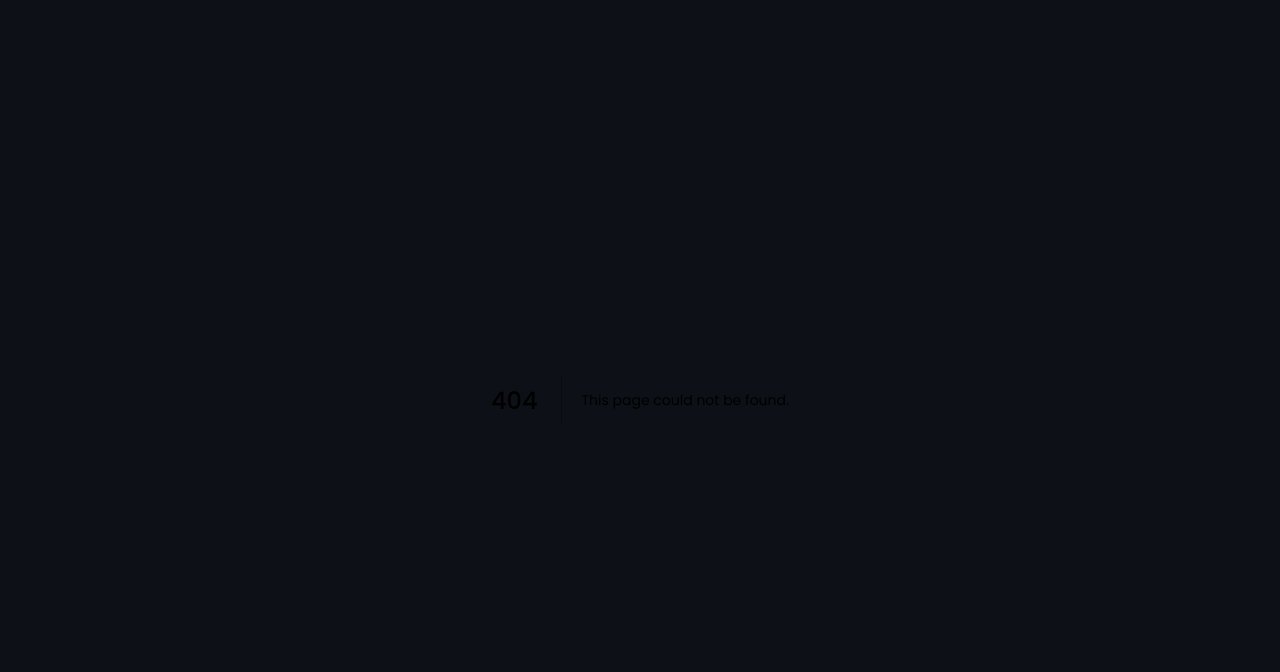
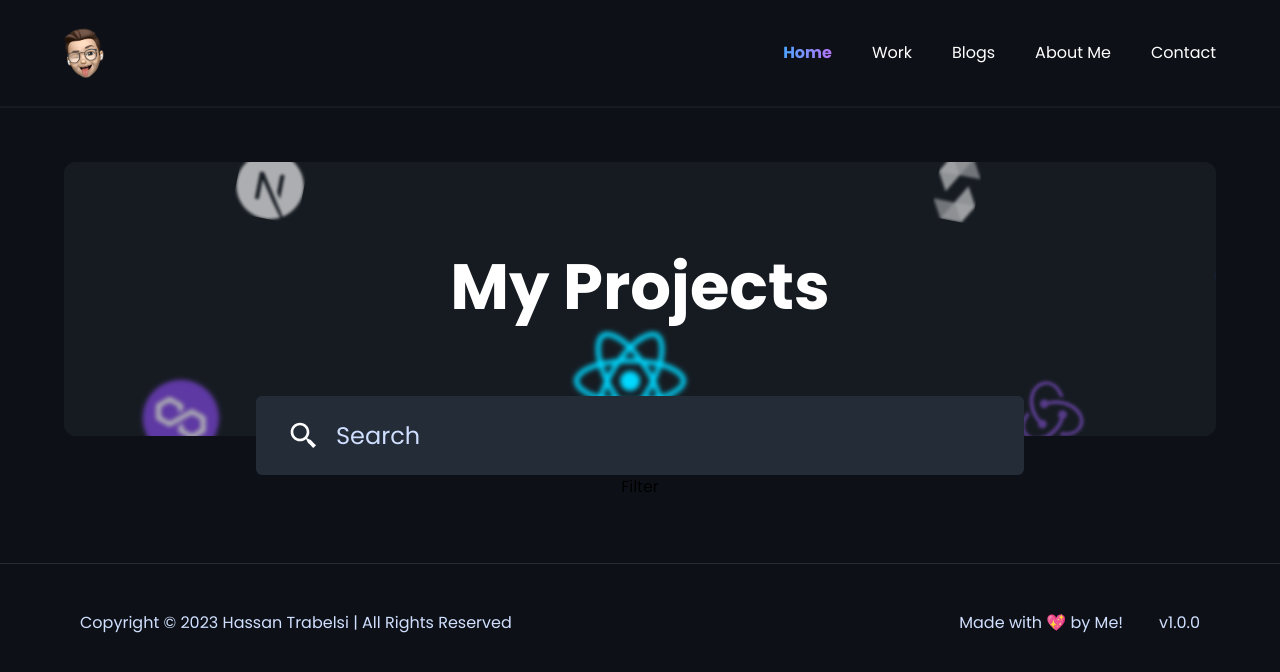
Before and after one commit to hsan256/portfolio, a Next.js app: page /work in a window 1280 px wide. Before the commit this address had no page. Shown: the top 672 px of the page. Built offline with nearby package versions, Linux system fonts and the light colour scheme.

Commit message:
Making the SearchForm Component

```diff
--- a/app/(root)/(home)/page.tsx
+++ b/app/(root)/(home)/page.tsx
@@ -1,17 +1,11 @@
-import React from 'react'
+import React from "react";
 
 const Page = () => {
   return (
     <>
-    <div>Page</div>
-    <div>Page</div>
-    <div>Page</div>
-    <div>Page</div>
-    <div>Page</div>
-    <div>Page</div>
-    <div>Page</div>
+
     </>
-  )
-}
+  );
+};
 
-export default Page
+export default Page;
--- /dev/null
+++ b/app/(root)/work/loading.tsx
@@ -0,0 +1,9 @@
+import React from 'react'
+
+const Loading = () => {
+  return (
+    <div>Loading</div>
+  )
+}
+
+export default Loading
--- /dev/null
+++ b/app/(root)/work/page.tsx
@@ -0,0 +1,25 @@
+import React from "react";
+
+import SearchForm from "@/components/SearchForm";
+import Filter from "@/components/Filter";
+
+const Page = () => {
+  return (
+    <div>
+      <main className="flex-center paddings mx-auto w-full max-w-screen-2xl flex-col">
+        <section className="nav-padding w-full">
+          <div className="flex-center relative min-h-[274px] w-full flex-col rounded-xl bg-banner bg-cover bg-center text-center">
+            <h1 className="sm:heading1 heading2 mb-6 text-center text-white">
+              My Projects
+            </h1>
+          </div>
+          <SearchForm />
+        </section>
+
+        <Filter />
+      </main>
+    </div>
+  );
+};
+
+export default Page;
--- /dev/null
+++ b/components/Filter.tsx
@@ -0,0 +1,9 @@
+import React from 'react'
+
+const Filter = () => {
+  return (
+    <div>Filter</div>
+  )
+}
+
+export default Filter
--- a/components/Navbar.tsx
+++ b/components/Navbar.tsx
@@ -1,5 +1,5 @@
-import Image from 'next/image'
-import Link from 'next/link'
+import Image from "next/image";
+import Link from "next/link";
 
 const Navbar = () => {
   return (
@@ -7,7 +7,7 @@ const Navbar = () => {
       <div className="flex-between mx-auto w-full max-w-screen-2xl px-6 xs:px-8 sm:px-16">
         <Link href="/">
           {/* could be a logo or something */}
-          <Image src='/avatar.png' width={40} height={40} alt='Hassan Avatar' />
+          <Image src="/avatar.png" width={40} height={40} alt="Hassan Avatar" />
         </Link>
 
         <Image
@@ -20,25 +20,24 @@ const Navbar = () => {
 
         <ul className="flex-center gap-x-3 max-md:hidden md:gap-x-10">
           <li className="body-text text-gradient_blue-purple !font-bold">
-            <Link
-              href="https://jsmastery.pro/next13"
-              target="_blank"
-            >
-              Next.js 13.4 Course
-            </Link>
+            <Link href="/">Home</Link>
           </li>
           <li className="body-text !font-normal">
-            <Link
-              href="https://jsmastery.pro/masterclass"
-              target="_blank"
-            >
-              Masterclass
-            </Link>
+            <Link href="/work">Work</Link>
+          </li>
+          <li className="body-text !font-normal">
+            <Link href="/blogs">Blogs</Link>
+          </li>
+          <li className="body-text !font-normal">
+            <Link href="/about">About Me</Link>
+          </li>
+          <li className="body-text !font-normal">
+            <Link href="/contact">Contact</Link>
           </li>
         </ul>
       </div>
     </nav>
-  )
-}
+  );
+};
 
-export default Navbar
+export default Navbar;
--- /dev/null
+++ b/components/SearchForm.tsx
@@ -0,0 +1,33 @@
+"use client";
+
+import React, { useState } from "react";
+
+import Image from "next/image";
+import { Input } from "./ui/input";
+
+const SearchForm = () => {
+  const [Search, setSearch] = useState('');
+
+  return (
+    <form className="flex-center mx-auto mt-10 w-full sm:-mt-10 sm:px-5">
+      <label className="flex-center relative w-full max-w-3xl">
+        <Image
+          src="/magnifying-glass.svg"
+          className="absolute left-8"
+          width={32}
+          height={32}
+          alt="Search icon"
+        />
+        <Input
+          className="base-regular h-fit border-0 bg-black-400 py-6 pl-20 pr-8 text-white-800 !ring-0 !ring-offset-0 placeholder:text-white-800"
+          type="text"
+          placeholder="Search"
+          value={Search}
+          onChange={(e) => setSearch(e.target.value)}
+        />
+      </label>
+    </form>
+  );
+};
+
+export default SearchForm;
--- /dev/null
+++ b/components/ui/input.tsx
@@ -0,0 +1,25 @@
+import * as React from "react"
+
+import { cn } from "@/lib/utils"
+
+export interface InputProps
+  extends React.InputHTMLAttributes<HTMLInputElement> {}
+
+const Input = React.forwardRef<HTMLInputElement, InputProps>(
+  ({ className, type, ...props }, ref) => {
+    return (
+      <input
+        type={type}
+        className={cn(
+          "flex h-10 w-full rounded-md border border-input bg-background px-3 py-2 text-sm ring-offset-background file:border-0 file:bg-transparent file:text-sm file:font-medium placeholder:text-muted-foreground focus-visible:outline-none focus-visible:ring-2 focus-visible:ring-ring focus-visible:ring-offset-2 disabled:cursor-not-allowed disabled:opacity-50",
+          className
+        )}
+        ref={ref}
+        {...props}
+      />
+    )
+  }
+)
+Input.displayName = "Input"
+
+export { Input }
```
